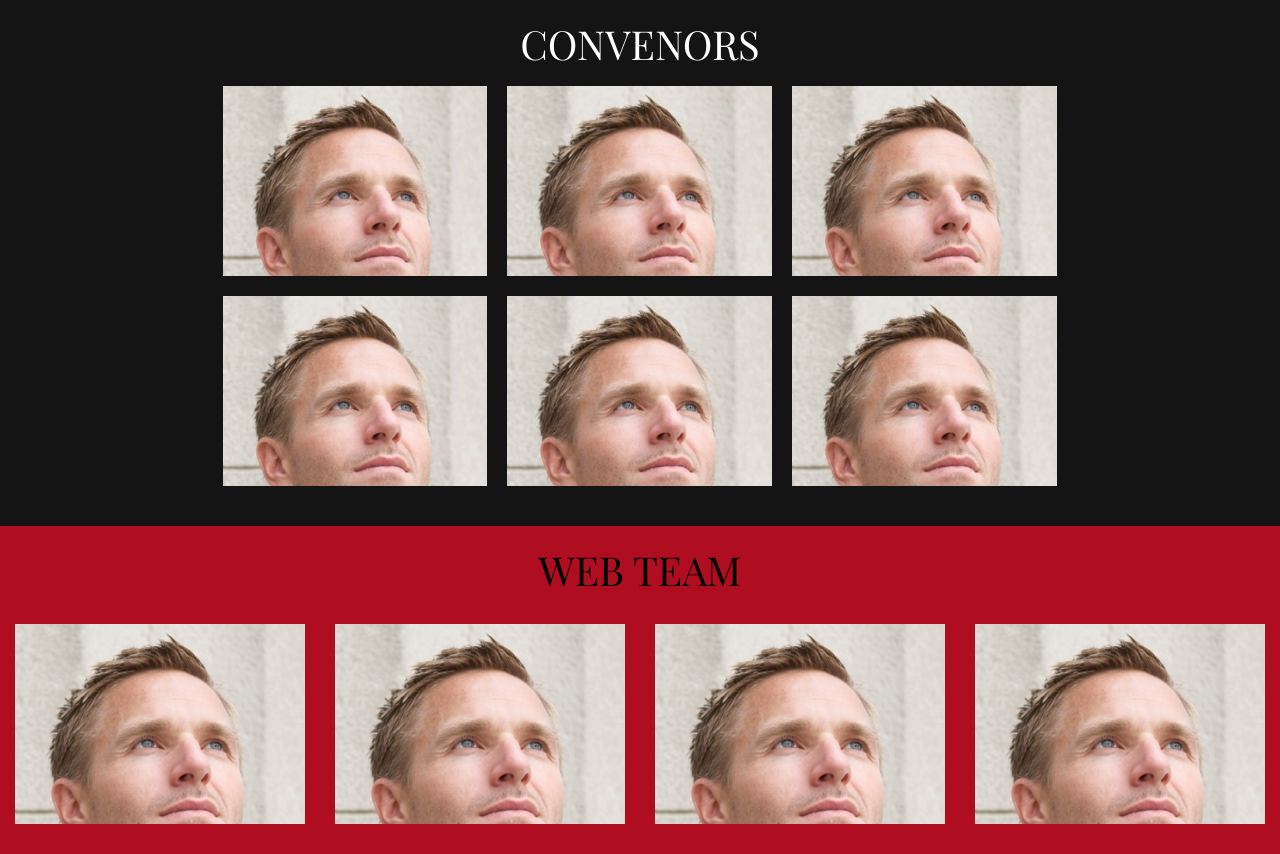
After one commit to ayush013/Blood-Donation, a PHP site: page /team.html in a window 1280 px wide. The commit adds this page. Run offline with PHP 8.4, Linux system fonts and the light colour scheme; some libraries are stand-ins or nearby versions.

Commit message:
add team page

```diff
--- /dev/null
+++ b/assets/css/style_team.css
@@ -0,0 +1,79 @@
+body{
+	background-color: #141414;
+
+	font-family: 'Playfair Display', serif !important;
+}
+.convenor_box{
+	margin-bottom: 30px;
+}
+.image{
+	padding: 10px;
+	margin-bottom: 10px;
+    overflow: hidden;
+    height:200px;
+    width: 200px;
+}
+
+
+.overlay{
+	position: absolute;
+	transition: all 0.3s ease;
+	opacity: 0;
+	background: linear-gradient(90deg,rgba(0,0,0,0.5),rgba(0,0,0,0.9));
+	width:100%;
+	height:0;
+	bottom:0;
+	left:0;
+}
+.text{
+	color:#fff;
+	position: absolute;
+	top:50%;
+	left:50%;
+	transform: translate(-50%,-50%);
+	font-size:20px;
+}
+.image:hover .overlay{
+	height: 50%;
+	opacity: 1;
+}
+.title{
+	/*position: absolute;
+	top:50%;
+	left: 50%;
+	transform: translate(-50%,-50%);*/
+	font-size:2em;
+	color:#fff;
+	text-align: center;
+	margin-top: 20px;
+	font-family: 'Playfair Display',bold;
+
+}
+.fluid-container{
+	background-color: #af0e20;
+}
+.webTeam{
+	margin-right: 0;
+	margin-left: 0;
+	padding-bottom: 20px;
+}
+.web_image{
+	/*padding-left: 20px;
+	padding-right: 20px;*/
+	height: 200px;
+	width:200px;
+	overflow: hidden;
+	margin-bottom: 10px;
+
+}
+.webTeam .title{
+	color:#000;
+	margin-bottom: 30px;
+}
+.web_image .overlay{
+	background-color: #141414;
+}
+.web_image:hover .overlay{
+	height: 50%;
+	opacity: 1;
+}
--- /dev/null
+++ b/team.html
@@ -0,0 +1,104 @@
+<!DOCTYPE html>
+<html>
+<head>
+	<title>
+		team
+	</title>
+	<meta charset="utf-8">
+    <meta name="viewport" content="width=device-width, initial-scale=1, shrink-to-fit=no">
+	<link rel="stylesheet" href="https://maxcdn.bootstrapcdn.com/bootstrap/4.0.0/css/bootstrap.min.css" integrity="sha384-Gn5384xqQ1aoWXA+058RXPxPg6fy4IWvTNh0E263XmFcJlSAwiGgFAW/dAiS6JXm" crossorigin="anonymous">
+	<link href="https://fonts.googleapis.com/css?family=Playfair+Display" rel="stylesheet">
+	<link rel="stylesheet" href="assets/css/style_team.css">
+</head>
+<body>
+<div class="container convenor_box">
+  <div class="row justify-content-center">
+    <div class="col-md-9">
+         <div class="title">
+         	<h1>CONVENORS</h1>
+         </div>
+    </div>
+    <div class="col-md-9">
+        <div class="row">
+      <div class="col-6 col-md-4 image">
+        <img src="assets/images/2.jpg" class="img-fluid">
+        <div class=overlay>
+        	<div class="text">Description</div>
+        </div>
+      </div>
+      <div class="col-6 col-md-4 image">
+         <img src="assets/images/2.jpg" class="img-fluid">
+         <div class=overlay>
+        	<div class="text">Description</div>
+        </div>
+      </div>
+      <div class="col-6 col-md-4 image">
+         <img src="assets/images/2.jpg" class="img-fluid">
+         <div class=overlay>
+        	<div class="text">Description</div>
+        </div>
+      </div>
+       <div class="col-6 col-md-4 image">
+        <img src="assets/images/2.jpg" class="img-fluid">
+        <div class=overlay>
+        	<div class="text">Description</div>
+        </div>
+      </div>
+      <div class="col-6 col-md-4 image">
+        <img src="assets/images/2.jpg" class="img-fluid">
+        <div class=overlay>
+        	<div class="text">Description</div>
+        </div>
+      </div>
+       <div class="col-6 col-md-4 image">
+        <img src="assets/images/2.jpg" class="img-fluid">
+        <div class=overlay>
+        	<div class="text">Description</div>
+        </div>
+      </div>
+    </div>
+    </div>
+  </div>
+</div>
+<div class="fluid-container">
+  <div class="row justify-content-center webTeam">
+    <div class="col-md-9">
+         <div class="title">
+         	<h1>WEB TEAM</h1>
+         </div>
+    </div>
+    <div class="col-md-12">
+        <div class="row">
+      <div class="col-6 col-md-3 web_image">
+        <img src="assets/images/2.jpg" class="img-fluid">
+        <div class=overlay>
+        	<div class="text">Description</div>
+        </div>
+      </div>
+      <div class="col-6 col-md-3 web_image">
+         <img src="assets/images/2.jpg" class="img-fluid">
+         <div class=overlay>
+        	<div class="text">Description</div>
+        </div>
+      </div>
+      <div class="col-6 col-md-3 web_image">
+         <img src="assets/images/2.jpg" class="img-fluid">
+         <div class=overlay>
+        	<div class="text">Description</div>
+        </div>
+      </div>
+       <div class="col-6 col-md-3 web_image">
+        <img src="assets/images/2.jpg" class="img-fluid">
+        <div class=overlay>
+        	<div class="text">Description</div>
+        </div>
+      </div>
+    </div>
+    </div>
+  </div>
+</div>
+<script src="https://code.jquery.com/jquery-3.2.1.slim.min.js" integrity="sha384-KJ3o2DKtIkvYIK3UENzmM7KCkRr/rE9/Qpg6aAZGJwFDMVNA/GpGFF93hXpG5KkN" crossorigin="anonymous"></script>
+<script src="https://cdnjs.cloudflare.com/ajax/libs/popper.js/1.12.9/umd/popper.min.js" integrity="sha384-ApNbgh9B+Y1QKtv3Rn7W3mgPxhU9K/ScQsAP7hUibX39j7fakFPskvXusvfa0b4Q" crossorigin="anonymous"></script>
+<script src="https://maxcdn.bootstrapcdn.com/bootstrap/4.0.0/js/bootstrap.min.js" integrity="sha384-JZR6Spejh4U02d8jOt6vLEHfe/JQGiRRSQQxSfFWpi1MquVdAyjUar5+76PVCmYl" crossorigin="anonymous"></script>
+</body>
+</html>
```
Also changed, not shown: assets/css/style.css (+29 -11 lines), registration.html (+15 -14 lines), assets/images/2.jpg (added).
